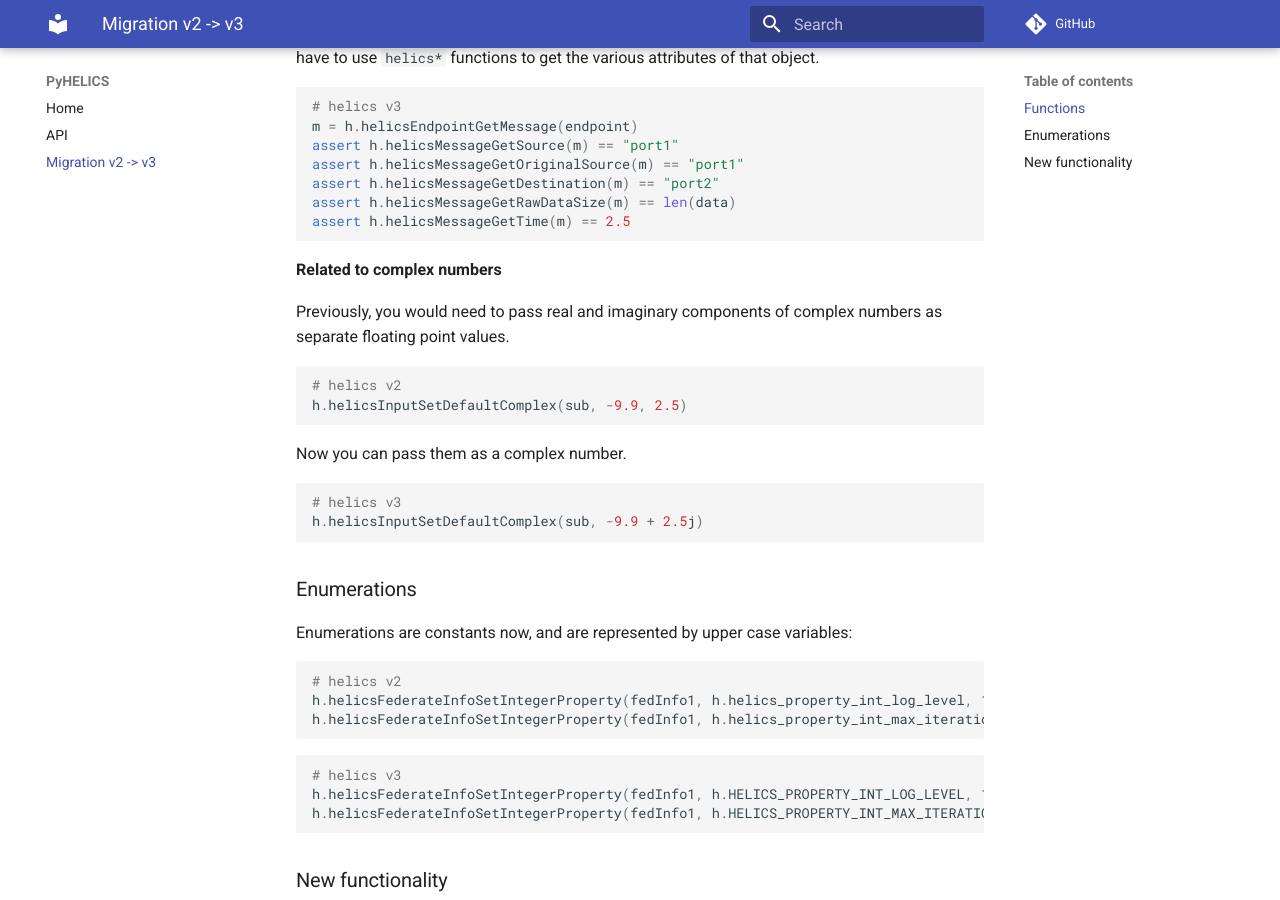
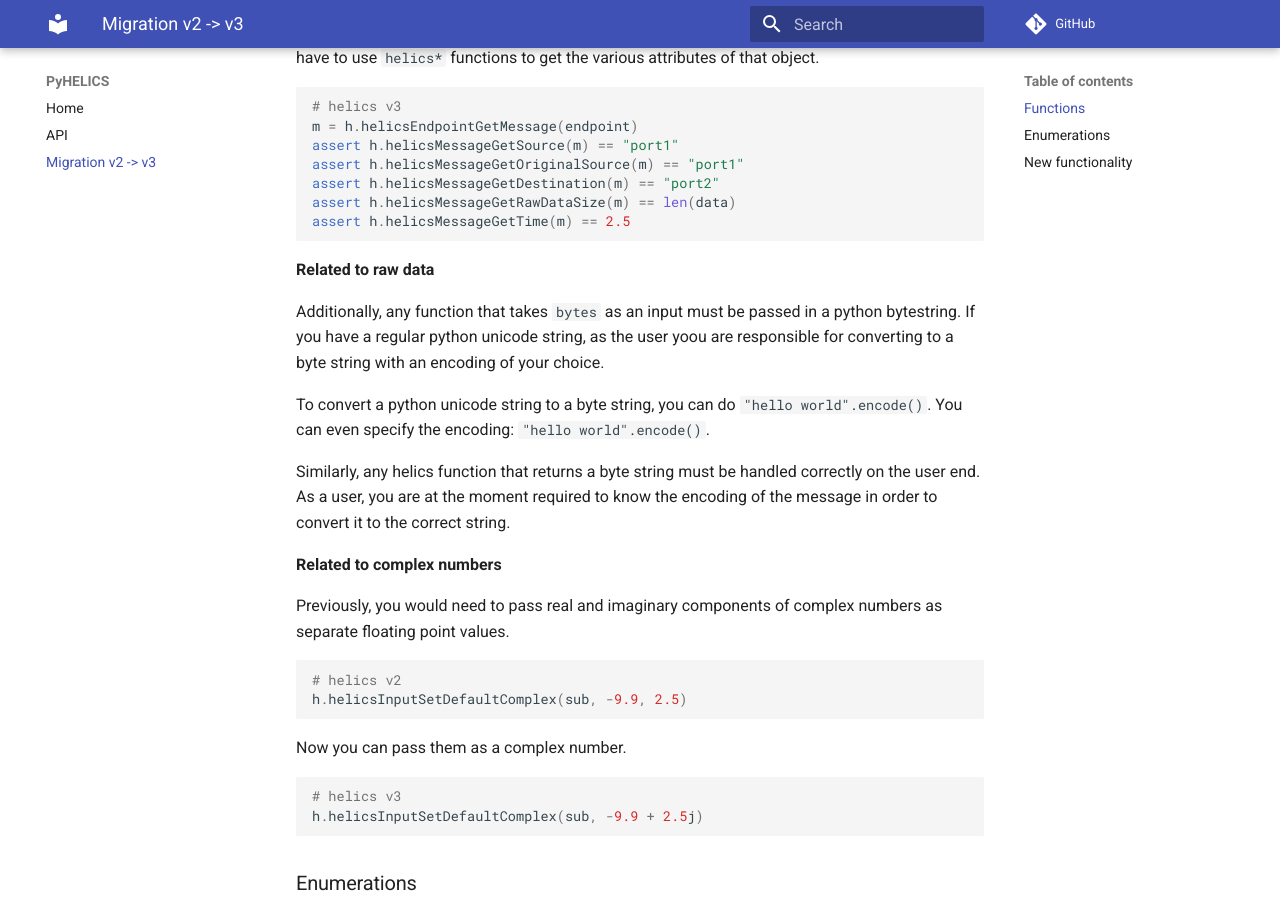
Before and after one commit to GMLC-TDC/pyhelics, an MkDocs documentation site: the page built from docs/migration-helics2-helics3.md, in a window 1280 px wide and 900 px high, scrolled down 584 px. Built offline with MkDocs 1.6.1 and Material for MkDocs 9.7.7, drawn with Linux system fonts in a browser that asks for light colours; comment, search, counter and statistics services are not loaded.

Commit message:
Update docs

````diff
--- a/docs/migration-helics2-helics3.md
+++ b/docs/migration-helics2-helics3.md
@@ -29,6 +29,15 @@ assert h.helicsMessageGetDestination(m) == "port2"
 assert h.helicsMessageGetRawDataSize(m) == len(data)
 assert h.helicsMessageGetTime(m) == 2.5
 ```
+
+**Related to raw data**
+
+Additionally, any function that takes `bytes` as an input must be passed in a python bytestring. If you have a regular python unicode string, as the user yoou are responsible for converting to a byte string with an encoding of your choice.
+
+To convert a python unicode string to a byte string, you can do `"hello world".encode()`.
+You can even specify the encoding: `"hello world".encode()`.
+
+Similarly, any helics function that returns a byte string must be handled correctly on the user end. As a user, you are at the moment required to know the encoding of the message in order to convert it to the correct string.
 
 **Related to complex numbers**
 
````
